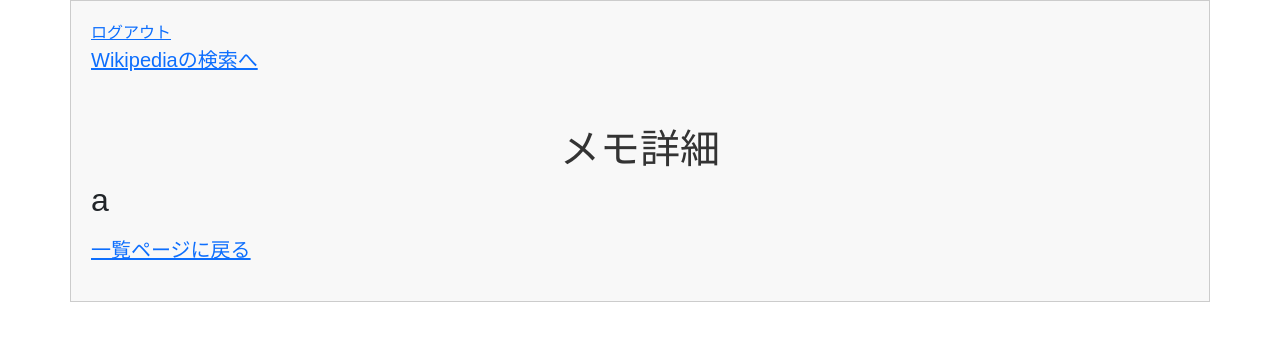
After one commit to arihito/flask_CRUD_20260103, a Flask app: page /memo/show/1 in a window 1280 px wide. The commit adds this page. Shown: the top 341 px of the page. Run offline with Flask 3, Linux system fonts and the light colour scheme; a user stored in the database is signed in.

Commit message:
add: detail show

```diff
--- a/Memo/memo/views.py
+++ b/Memo/memo/views.py
@@ -36,7 +36,7 @@ def update(memo_id):
     db.session.commit()
     flash('変更しました')
     return redirect(url_for('memo.index'))
-  return render_template('memo/update_form.j2', form=form, edit_id = target_data.id) # 1件分をフォームに渡す
+  return render_template('memo/update_form.j2', form=form, edit_id=target_data.id) # 1件分をフォームに渡す
 
 @memo_bp.route('/delete/<int:memo_id>')
 @login_required
@@ -57,3 +57,9 @@ def create_from_search():
 	db.session.commit()
 	flash('Wikiからデータ登録しました')
 	return redirect(url_for('memo.index'))
+
+@memo_bp.route('/show/<int:memo_id>')
+@login_required
+def show(memo_id):
+  target_data = Memo.query.filter_by(id=memo_id, user_id=current_user.id).first_or_404() # 見つからない場合は404エラー
+  return render_template('memo/show.j2', show=target_data)
--- a/Memo/templates/base.j2
+++ b/Memo/templates/base.j2
@@ -6,8 +6,13 @@
     <title>メモアプリ</title>
     <meta name="description" content="">
     <meta name="keywords" content="">
+    <link rel="icon" href="images/favicon.png" type="image/png">
+    <link rel="stylesheet" href="https://stackpath.bootstrapcdn.com/font-awesome/4.7.0/css/font-awesome.min.css">
+    <link rel="stylesheet" href="https://cdn.jsdelivr.net/npm/bootstrap@5.3.2/dist/css/bootstrap.min.css">
+    <link rel="stylesheet" href="{{ url_for('static', filename='css/style.css') }}">
   </head>
   <body>
+    <div class="container">
         {% if current_user.is_authenticated %}
             <a href="{{ url_for('auth.logout') }}">ログアウト</a>
         {% endif %}
@@ -17,5 +22,7 @@
         {% for message in get_flashed_messages() %}
             <div>{{ message }}</div>
         {% endfor %}
+    </div>
+    <script src="https://cdn.jsdelivr.net/npm/bootstrap@5.3.2/dist/js/bootstrap.bundle.min.js"></script>
   </body>
 </html>
--- a/Memo/templates/memo/index.j2
+++ b/Memo/templates/memo/index.j2
@@ -3,7 +3,8 @@
   <h1>メモ一覧</h1>
   <ul>
     {% for memo in memos %}
-      <li>{{ memo.title }} -
+      <li>
+        <a href="{{ url_for('memo.show', memo_id=memo.id) }}">{{ memo.title }}</a> :
         <a href="{{ url_for('memo.update', memo_id=memo.id) }}">編集</a> |
         <a href="{{ url_for('memo.delete', memo_id=memo.id) }}">削除</a>
       </li>
--- /dev/null
+++ b/Memo/templates/memo/show.j2
@@ -0,0 +1,7 @@
+{% extends "base.j2" %}
+{% block content %}
+  <h1>メモ詳細</h1>
+  <h2>{{ show.title }}</h2>
+  <p>{{ show.content }}</p>
+  <p><a href="{{ url_for('memo.index') }}">一覧ページに戻る</a></p>
+{% endblock content %}
```
Lines whose indentation alone changed are shown as unchanged.
